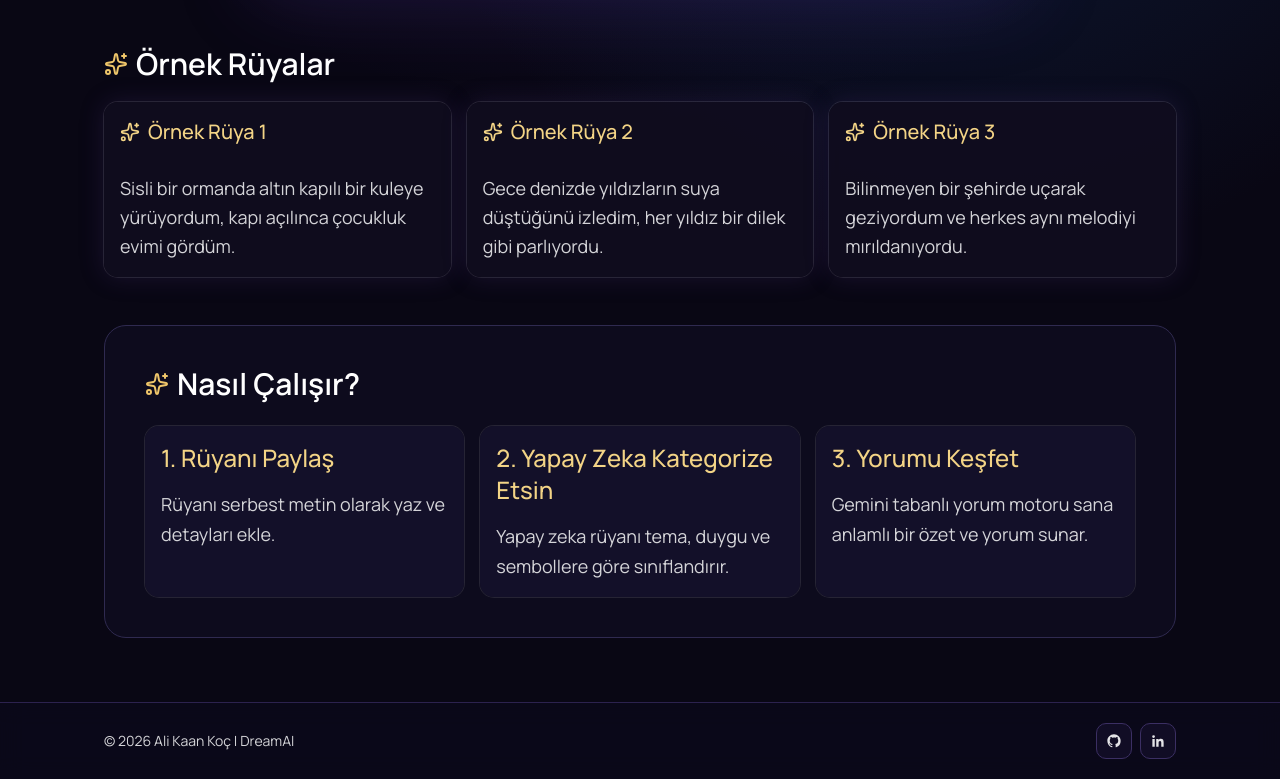
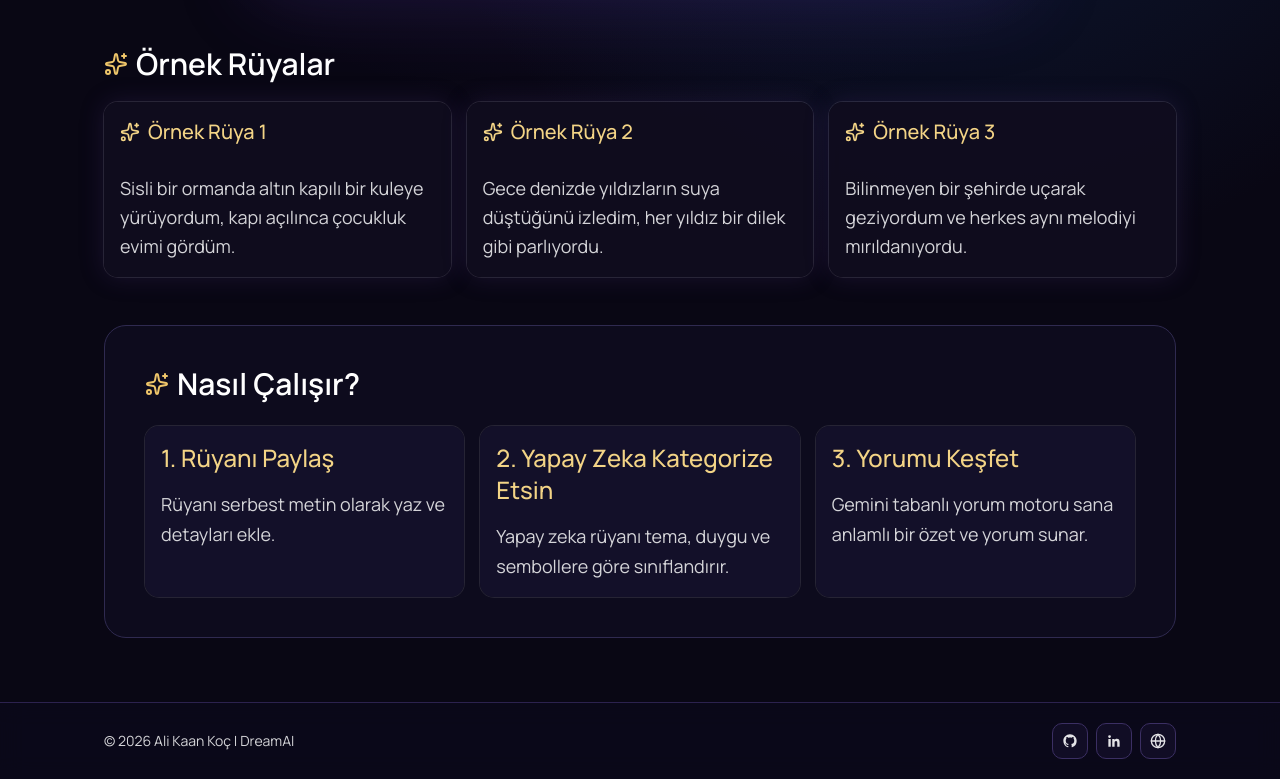
Before and after one commit to alikaankoc1/dream-ai, a Next.js app: page / in a window 1280 px wide. Shown: the part 669-1448 px from the top of the page. Built offline with nearby package versions, Linux system fonts and the light colour scheme; no server answers.

Commit message:
Add personal website link to footer socials
Extended the footer social actions by adding a personal website icon/link alongside GitHub and LinkedIn, keeping the same visual style and hover behavior for consistency.

```diff
--- a/app/page.tsx
+++ b/app/page.tsx
@@ -1,7 +1,7 @@
 import { Badge } from "@/components/ui/badge";
 import { DreamForm } from "@/components/dream-form";
 import { Card, CardContent, CardHeader, CardTitle } from "@/components/ui/card";
-import { MoonStar, Sparkles, Stars } from "lucide-react";
+import { Globe, MoonStar, Sparkles, Stars } from "lucide-react";
 
 export default function Home() {
   const sampleDreams = [
@@ -131,6 +131,15 @@ export default function Home() {
                 <path d="M20.447 20.452h-3.554v-5.569c0-1.328-.026-3.037-1.852-3.037-1.854 0-2.137 1.445-2.137 2.939v5.667H9.351V9h3.414v1.561h.049c.476-.9 1.637-1.85 3.369-1.85 3.599 0 4.264 2.368 4.264 5.455v6.286zM5.337 7.433c-1.144 0-2.063-.926-2.063-2.065a2.064 2.064 0 114.127 0 2.065 2.065 0 01-2.064 2.065zm1.782 13.019H3.555V9h3.564v11.452z" />
               </svg>
             </a>
+            <a
+              href="https://alikaankoc.netlify.app"
+              target="_blank"
+              rel="noreferrer"
+              aria-label="Kişisel web sitesi"
+              className="inline-flex h-9 w-9 items-center justify-center rounded-lg border border-[#3b2f63] bg-[#15112b]/70 text-zinc-200 transition hover:border-[#7f63d4] hover:text-white"
+            >
+              <Globe className="h-4 w-4" />
+            </a>
           </div>
         </div>
       </footer>
```
